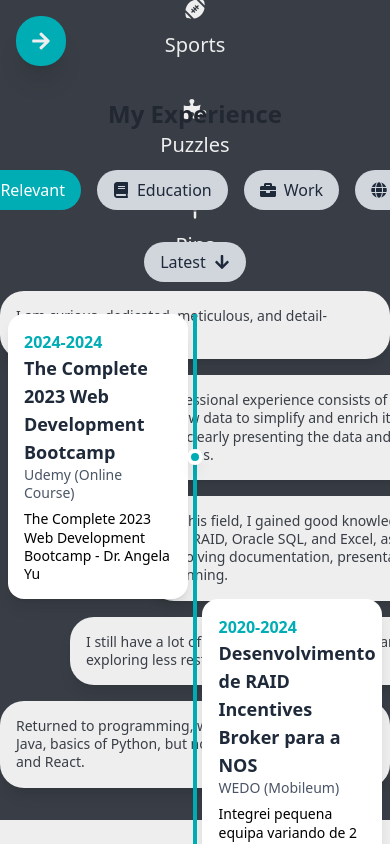
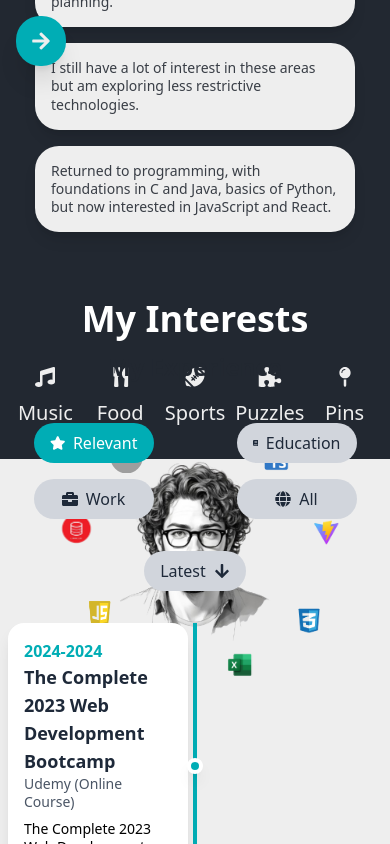
Before and after one commit to jamaral42/portfolio, a React (Vite) app: page / in a window 390 px wide. Shown: the top 844 px of the page. Built offline with nearby package versions, Linux system fonts and the light colour scheme; grey boxes are pictures that could not be loaded; a web font is replaced by a local one.

Commit message:
mobile ready

```diff
--- a/src/components/portfolio/AboutMe.tsx
+++ b/src/components/portfolio/AboutMe.tsx
@@ -12,7 +12,11 @@
   { icon: <FaMapPin className="w-20 text-4xl p-2" />, label: "Pins" },
 ];
 
-const AboutMe: React.FC = () => {
+interface AboutMeProps {
+  isMobile: boolean;
+}
+
+const AboutMe: React.FC<AboutMeProps> = ({ isMobile }) => {
   const { t } = useTranslation();
   // Extract structured content
   const aboutContent = t("about_me.content", { returnObjects: true }) as Record<string, { title: string; content: string }>;
@@ -35,7 +39,7 @@
         {/* Layout Container */}
         <div className="flex items-center w-full max-w-6xl mx-auto py-8">
           {/* Description Cards */}
-          <div className="flex flex-col gap-4 max-w-xl">
+          <div className="flex flex-col gap-4 max-w-xl w-full items-center md:items-start">
             {Object.values(aboutContent).map(({ title, content }, index) => {
               const ref = useRef<HTMLDivElement>(null);
               const isInView = useInView(ref, { amount: 0.5 });
@@ -44,9 +48,9 @@
                 <motion.div
                   ref={ref}
                   key={index}
-                  className="p-4 rounded-3xl shadow-lg flexCenter gap-4 items-center bg-charcoal-gray"
+                  className="p-4 rounded-3xl shadow-lg flexCenter gap-4 items-center bg-gunmetal w-80 md:w-auto"
                   initial={{ opacity: 0, x: index % 2 === 0 ? 100 : -100 }}
-                  animate={isInView ? { opacity: 1, x: index === 2 ? 0 : index % 2 === 0 ? 150 : 70 } : {} }
+                  animate={ isMobile ? { opacity: 1, x: 0 } : isInView ? { opacity: 1, x: index === 2 ? -150 : index % 2 === 0 ? 0 : -75 } : {} }
                   transition={{
                     type: "spring",
                     stiffness: 100,
@@ -54,8 +58,8 @@
                     duration: 1,
                   }}
                 >
-                  <p className="text-white text-xl font-semibold">{title}</p>
-                  <p className="text-white text-md">{content}</p>
+                  <p className="text-white text-md md:text-xl font-semibold">{title}</p>
+                  <p className="text-white text-sm md:text-md">{content}</p>
                 </motion.div>
               );
             })}
@@ -64,11 +68,12 @@
       </div>
 
       {/* Interest Section */}
-      <div className="bg-charcoal-gray text-platinum grid grid-cols-1 md:grid-cols-2" >
+      <div className="bg-gunmetal text-platinum flex flex-col-reverse md:grid md:grid-cols-2" >
 
-        <div className="flex flex-col items-center justify-center gap-10">
+        {/* Interests */}
+        <div className="flex flex-col items-center justify-center py-8 md:py-0 md:gap-10">
           <p className="text-white text-center text-4xl font-semibold mb-4">{t("about_me.interest_title")}</p>
-          <div className="grid grid-cols-1 md:grid-cols-2 gap-8">
+          <div className="grid grid-cols-5 md:grid-cols-2 gap-4 md:gap-8 px-4 md:px-0">
             {interests.map((interest, index) => (
               <div key={index} className="flex flex-col items-center text-platinum">
                 <div className="flex items-center justify-center">
@@ -83,7 +88,7 @@
         {/* Layout Container */}
         <div className="flex items-center w-full max-w-6xl mx-auto py-8">
           {/* Description Cards */}
-          <div className="flex flex-col gap-4 max-w-xl">
+          <div className="flex flex-col gap-4 max-w-xl w-full items-center md:items-start">
           {Object.entries(aboutDetails).map(([key, detail], index) => {
             const ref = useRef(null);
             const isInView = useInView(ref, { amount: 0.5 });
@@ -92,9 +97,9 @@
               <motion.div
                 ref={ref}
                 key={key}
-                className="p-4 rounded-3xl shadow-lg flexCenter gap-4 items-center bg-platinum"
+                className="p-4 rounded-3xl shadow-lg flexCenter gap-4 items-center bg-platinum text-gunmetal w-80 md:w-auto"
                 initial={{ opacity: 0, x: index % 2 === 0 ? -100 : 100 }}
-                animate={isInView ? { opacity: 1, x: index === 2 ? 150 : index % 2 === 0 ? 0 : 70 } : {}}
+                animate={ isMobile ? { opacity: 1, x: 0 } : isInView ? { opacity: 1, x: index === 2 ? 150 : index % 2 === 0 ? 0 : 75 } : {}}
                 transition={{
                   type: "spring",
                   stiffness: 100,
--- a/src/components/portfolio/Hero.tsx
+++ b/src/components/portfolio/Hero.tsx
@@ -12,10 +12,13 @@
 import tsImg from "../../assets/ts.png";
 import viteImg from "../../assets/vite.png";
 
+interface HeroProps {
+  isMobile: boolean;
+}
 
 const SPEED = 0.002;
 
-const Hero: React.FC = () => {
+const Hero: React.FC<HeroProps> = ({ isMobile }) => {
   const { t } = useTranslation();
   const { scrollYProgress } = useScroll();
   const [angle, setAngle] = useState(0);
@@ -37,7 +40,7 @@
 
   // Parallax effect transformations
   const textY = useTransform(scrollYProgress, [0, 1], [0, -1200]);
-  const imageY = useTransform(scrollYProgress, [0, 1], [0, 2400]);
+  const imageY = useTransform(scrollYProgress, [0, 1], [0, isMobile ? 0 : 2400]);
 
   // Handle screen resize
   const handleResize = useCallback(() => {
@@ -82,9 +85,9 @@
     <section>
       {/* Left Side - Text */}
       <motion.div
-        className="absolute left-[50%] md:left-[40%] top-[65%] md:top-[50%] -translate-x-1/2 -translate-y-1/2 z-20"
+        className="absolute left-[50%] md:left-[40%] top-[35%] md:top-[50%] -translate-x-1/2 -translate-y-1/2 z-20"
         style={{ y: textY }}
-        initial={{ opacity: 0, x: window.innerWidth >= 768 ? -100 : 0, y: window.innerWidth < 768 ? -100 : 0 }}
+        initial={{ opacity: 0, x: window.innerWidth >= 768 ? -100 : 0, y: isMobile ? -100 : 0 }}
         animate={{ opacity: 1, x: 0, y: 0 }}
         transition={{ duration: 1.2, delay: 0.5 }}
       >
--- a/src/components/portfolio/Projects.tsx
+++ b/src/components/portfolio/Projects.tsx
@@ -34,7 +34,7 @@
 // Custom Arrow Components
 const CustomPrevArrow = ({ onClick }: { onClick?: () => void }) => (
   <button
-    className="absolute bottom-[-30px] left-[44%] text-gunmetal text-3xl z-20 transition hover:scale-110"
+    className="absolute bottom-[-30px] left-[10%] md:left-[44%] text-gunmetal text-3xl z-20 transition hover:scale-110"
     onClick={onClick}
   >
     <HiOutlineChevronLeft />
@@ -43,7 +43,7 @@
 
 const CustomNextArrow = ({ onClick }: { onClick?: () => void }) => (
   <button
-    className="absolute bottom-[-30px] right-[44%] text-gunmetal text-3xl z-20 transition hover:scale-110"
+    className="absolute bottom-[-30px] right-[10%] md:right-[44%] text-gunmetal text-3xl z-20 transition hover:scale-110"
     onClick={onClick}
   >
     <HiOutlineChevronRight />
@@ -86,27 +86,30 @@
         {t("web_projects_title")}
       </h1>
 
-      <div className="relative px-4">
+      <div className="relative md:px-4">
         <Slider {...settings}>
           {projects.map((project) => (
             <motion.div
               key={project.titleKey}
-              className="p-4 relative z-10"
+              className="p-2 md:p-4 relative z-10"
               whileHover={{ scale: 1.05 }}
             >
               <div className="bg-gunmetal rounded-xl flex flex-col items-center overflow-hidden">
                 <img
                   src={project.image}
                   alt={t(project.titleKey)}
-                  className="w-full h-60 object-cover mb-4 rounded-t-xl"
+                  className="w-full h-40 md:h-60 object-cover mb-4 rounded-t-xl"
                   loading="lazy"
                 />
-                <h2 className="text-platinum text-xl font-semibold mb-2">
-                  {t(project.titleKey)}
-                </h2>
-                <p className="text-platinum text-sm mb-4">
-                  {t(project.descriptionKey)}
-                </p>
+                <div className="text-center h-20 md:h-32">
+                  <h2 className="text-platinum text-md md:text-xl font-semibold mb-2">
+                    {t(project.titleKey)}
+                  </h2>
+                  <p className="text-platinum text-xs md:text-sm mb-4">
+                    {t(project.descriptionKey)}
+                  </p>
+                </div>
+
               </div>
             </motion.div>
           ))}
--- a/src/components/portfolio/Timeline.tsx
+++ b/src/components/portfolio/Timeline.tsx
@@ -62,7 +62,7 @@
       </h2>
 
       {/* Filter Buttons */}
-      <div className="flex justify-center mb-8 space-x-4">
+      <div className="grid grid-cols-2 justify-items-center gap-4 md:flex md:justify-center md:items-center  mb-8">
         {[
           { label: t("timeline_relevant"), value: "important", icon: <FaStar /> },
           { label: t("timeline_education"), value: "study", icon: <FaBook /> },
@@ -71,7 +71,7 @@
         ].map(({ label, value, icon }) => (
           <button
             key={value}
-            className={`flex items-center space-x-2 px-4 py-2 rounded-full transition-all focus:ring cursor-pointer hover:bg-tiffany-blue hover:text-white ${
+            className={`flex items-center justify-center space-x-2 px-4 py-2 w-30 rounded-full transition-all focus:ring cursor-pointer hover:bg-tiffany-blue hover:text-white ${
               activeFilter === value ? "bg-tiffany-blue text-white" : "bg-gray-300 text-gray-800"
             }`}
             onClick={() => setActiveFilter(value)}
--- a/src/pages/Portfolio.tsx
+++ b/src/pages/Portfolio.tsx
@@ -14,7 +14,8 @@
 const App: React.FC = () => {
   const { scrollYProgress } = useScroll();
   const [timelineHeight, setTimelineHeight] = useState(0);
-  const [totalHeight, setTotalHeight] = useState(2500); // Initial estimated height
+  const [isMobile, setIsMobile] = useState(window.innerWidth < 768);
+  const [totalHeight, setTotalHeight] = useState(isMobile ? 2200 : 1900);
 
   const aboutY = useTransform(scrollYProgress, [0, 1], [0, -1670]);
   const timelineY = useTransform(scrollYProgress, [0, 1], [0, -1670]);
@@ -22,11 +23,28 @@
   const projectsY = useTransform(scrollYProgress, [0, 1], [0, -1670]);
   const footerY = useTransform(scrollYProgress, [0, 1], [0, -1670]);
 
-  // Update total page height when Timeline updates
+  const calculateBaseHeight = (width: number) => (width < 768 ? 2200 : 1900);
+
+
+
+
+
+
+
   useEffect(() => {
-    const baseHeight = 1850; // Base height without the Timeline
-    setTotalHeight(baseHeight + timelineHeight);
-  }, [timelineHeight]);
+    const handleResize = () => {
+      const newIsMobile = window.innerWidth < 768;
+      setIsMobile(newIsMobile);
+      setTotalHeight(calculateBaseHeight(window.innerWidth) + timelineHeight);
+    };
+
+    window.addEventListener("resize", handleResize);
+    return () => window.removeEventListener("resize", handleResize);
+  }, [timelineHeight]); // Recalculate on timeline change
+
+  useEffect(() => {
+    setTotalHeight(calculateBaseHeight(window.innerWidth) + timelineHeight);
+  }, [timelineHeight, isMobile]);
 
   return (
     <motion.div className="relative overflow-hidden">
@@ -39,11 +57,11 @@
           style={{ height: `${totalHeight}px` }}
         >
           <motion.div className="sticky top-0 h-[100vh]">
-            <Hero />
+            <Hero isMobile={isMobile} />
           </motion.div>
 
-          <motion.div className="h-[100vh]" style={{ y: aboutY }}>
-            <AboutMe />
+          <motion.div className={`${isMobile ? 'h-[130vh]' : 'h-[100vh]'}`} style={{ y: aboutY }}>
+            <AboutMe isMobile={isMobile} />
           </motion.div>
 
           <motion.div style={{ y: timelineY, minHeight: timelineHeight }}>
@@ -53,12 +71,15 @@
           <motion.div style={{ y: skillsY }}>
             <Skills />
           </motion.div>
+
           <motion.div style={{ y: projectsY }}>
             <Projects />
           </motion.div>
+
           <motion.div style={{ y: footerY }}>
             <Footer />
           </motion.div>
+
         </div>
       </I18nextProvider>
     </motion.div>
```
